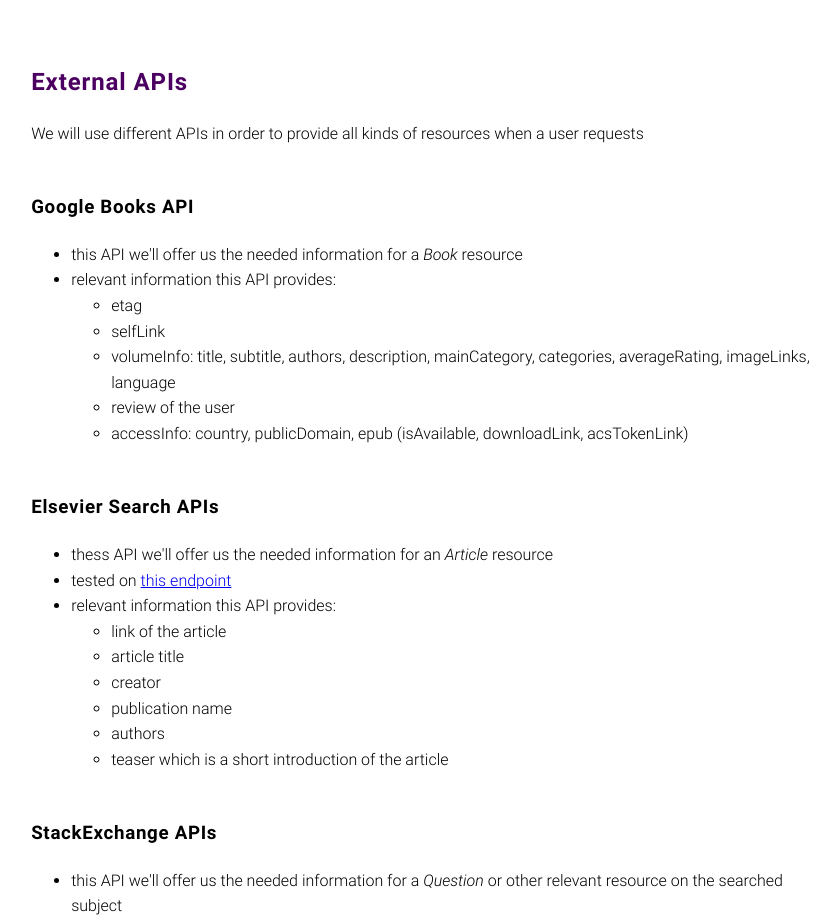
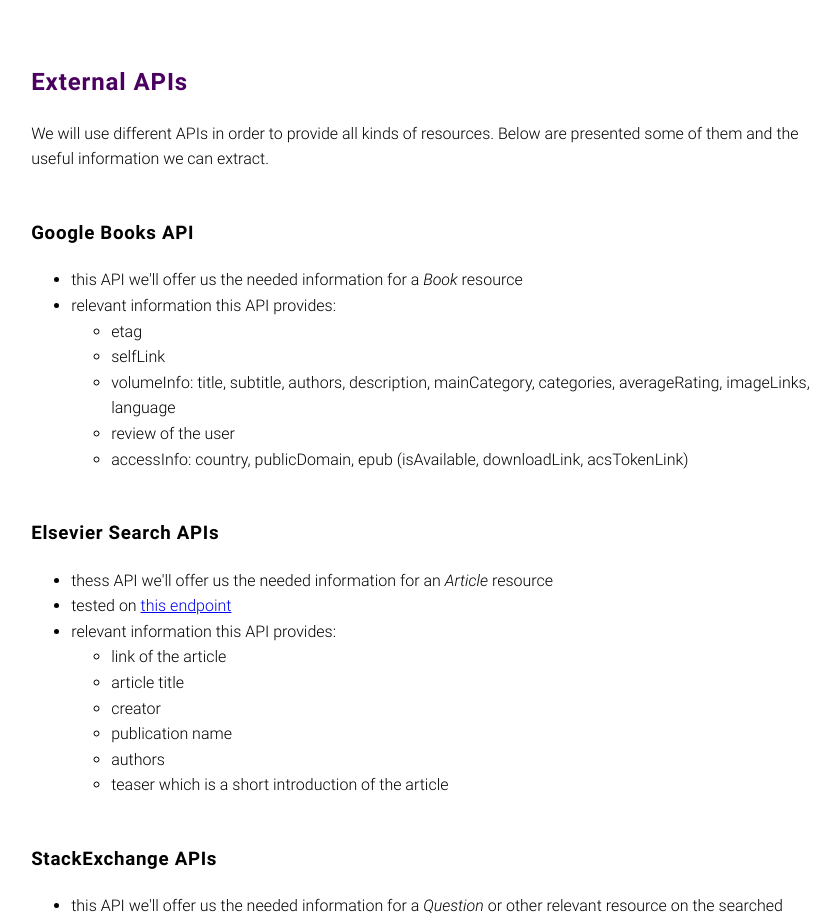
Before and after one commit to WADe-AGRe/WADe-AGRe.github.io, a plain HTML site: page Scholarly HTML/index.html in a window 1280 px wide. Shown: the part 8060-8981 px from the top of the page, without its empty margins (212-1052 px from the left). Drawn offline with Linux system fonts and the light colour scheme; a script that the page names is missing.

Commit message:
update Scholarly HTML

```diff
--- a/Scholarly HTML/index.html
+++ b/Scholarly HTML/index.html
@@ -352,7 +352,7 @@
 					</figure>
 					</p>
 				<h2> External APIs </h2>
-				<p> We will use different APIs in order to provide all kinds of resources when a user requests
+				<p> We will use different APIs in order to provide all kinds of resources. Below are presented some of them and the useful information we can extract.
 				<h3> Google Books API </h3>
 				<ul>
 					<li> this API we'll offer us the needed information for a <i>Book</i> resource </li>
```
